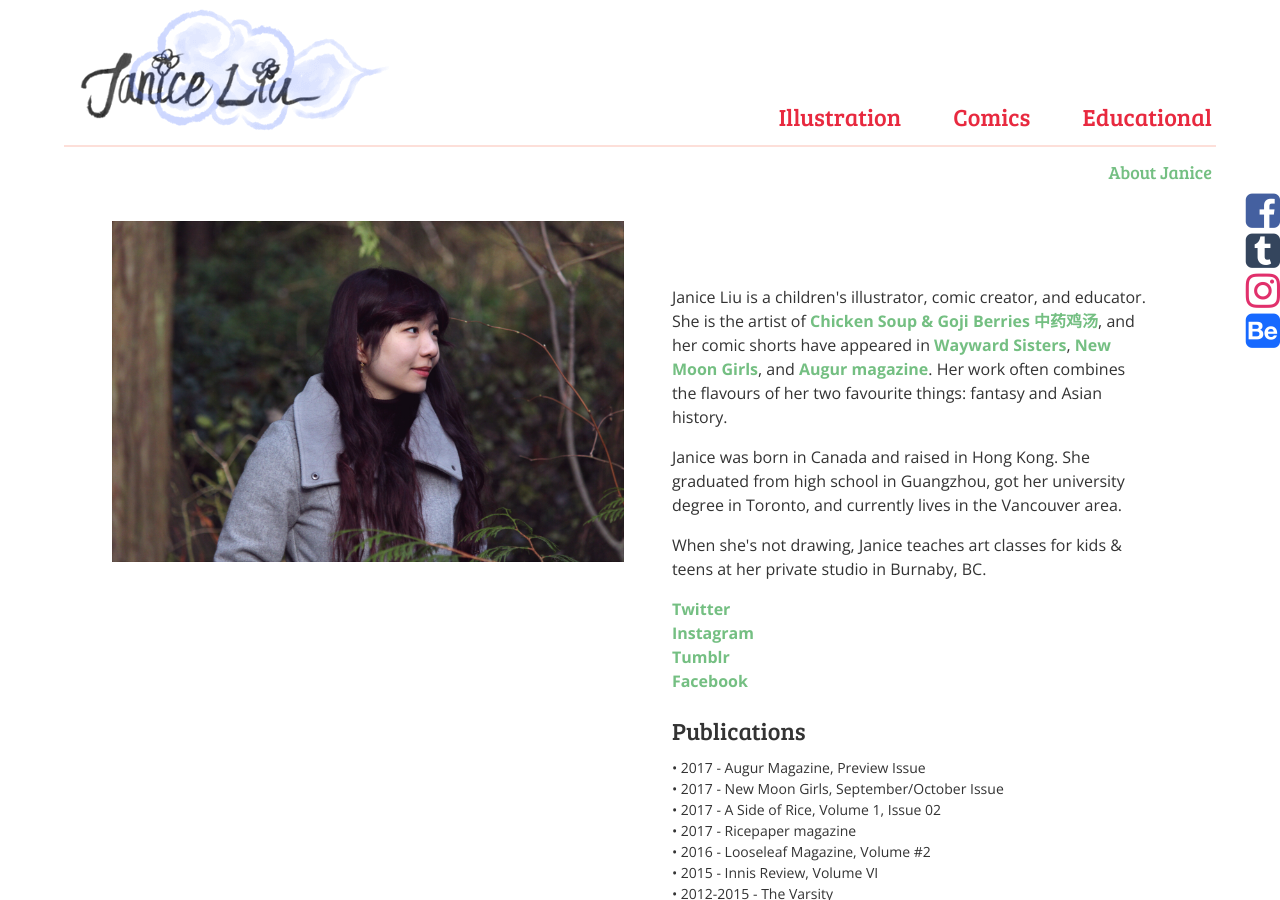
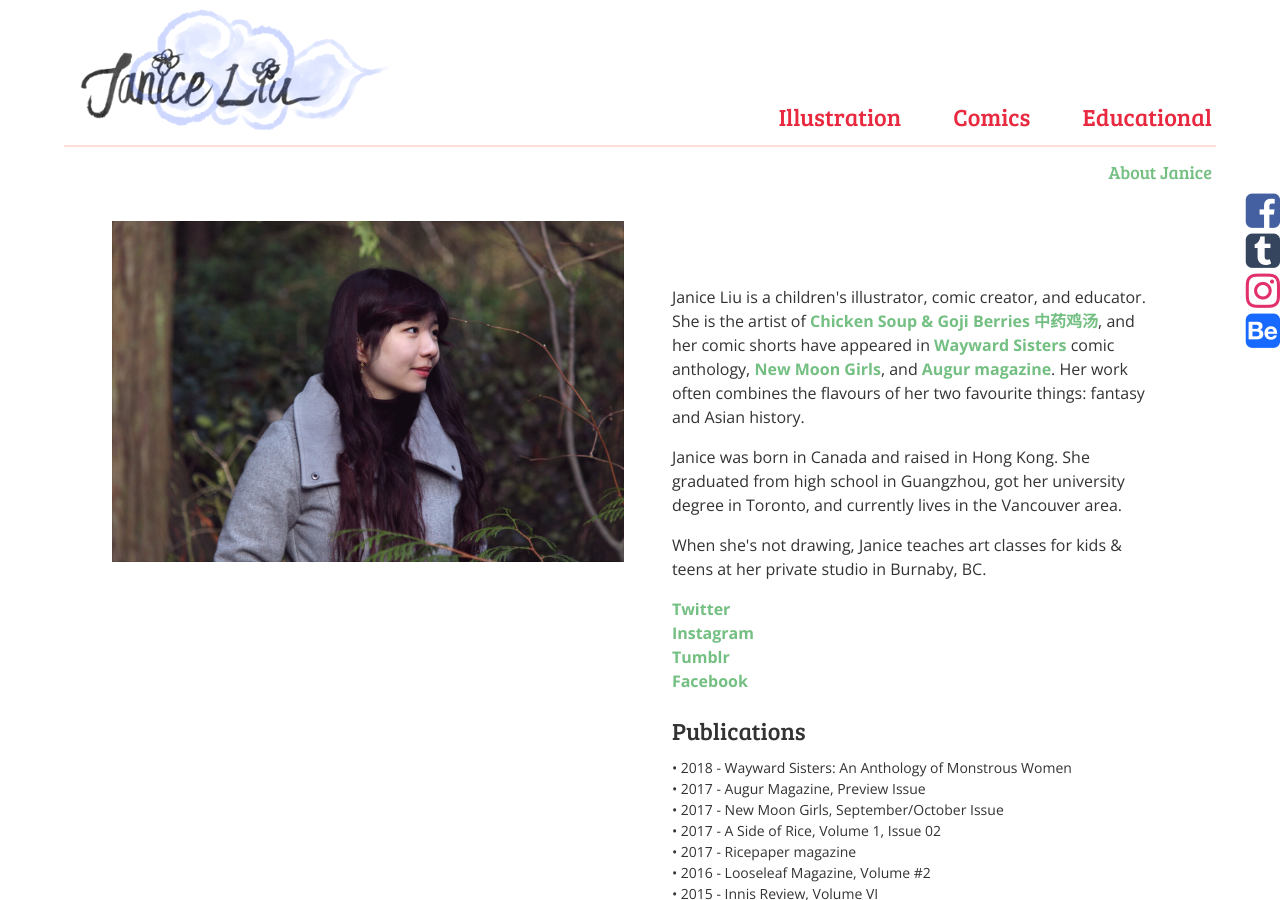
Before and after one commit to flutterdoodle/flutterdoodle.github.io, a Jekyll site: the page built from about.html, in a window 1280 px wide and 900 px high. Built offline with Jekyll 4.4.1, drawn with Linux system fonts in a browser that asks for light colours; nearby versions of some CDN libraries.

Commit message:
Update about.html

```diff
--- a/about.html
+++ b/about.html
@@ -4,12 +4,15 @@ permalink: "/about/"
 title: About
 img: "/uploads/2018/01/02/janice-201801c.jpg"
 ---
-<p>Janice Liu is a children's illustrator, comic creator, and educator. She is the artist of <a href="chickensoupcomic.com">Chicken Soup &amp; Goji Berries 中药鸡汤</a>, and her comic shorts have appeared in&nbsp;<a href="http://waywardsistersanthology.com/">Wayward Sisters</a>, <a href="http://newmoon.com/">New Moon Girls</a>, and <a href="http://www.augurmag.com/">Augur magazine</a>.&nbsp;<span style="font-size: 1rem;">Her work often combines the flavours of her two favourite things: fantasy and Asian history.</span></p><p><span style="font-size: 1rem;">Janice was born in Canada and raised in Hong Kong. She graduated from high school in Guangzhou, got her university degree in Toronto, and currently lives in the Vancouver area.</span></p>
+<p>Janice Liu is a children's illustrator, comic creator, and educator. She is the artist of <a href="chickensoupcomic.com">Chicken Soup &amp; Goji Berries 中药鸡汤</a>, and her comic shorts have appeared in&nbsp;<a href="http://waywardsistersanthology.com/">Wayward Sisters</a> comic anthology, <a href="http://newmoon.com/">New Moon Girls</a>, and <a href="http://www.augurmag.com/">Augur magazine</a>.&nbsp;<span style="font-size: 1rem;">Her work often combines the flavours of her two favourite things: fantasy and Asian history.</span></p><p><span style="font-size: 1rem;">Janice was born in Canada and raised in Hong Kong. She graduated from high school in Guangzhou, got her university degree in Toronto, and currently lives in the Vancouver area.</span></p>
 <p>When she's not drawing, Janice teaches art classes for kids &amp; teens at her private studio in Burnaby, BC.</p><p><a href="https://twitter.com/flutterdoodle">Twitter</a><br><a href="https://www.instagram.com/flutterdoodle/">Instagram</a><br><a href="http://blog.janiceliu.com/">Tumblr</a><br><a href="https://www.facebook.com/Janice-Liu-Illustration-534766226712085/">Facebook</a></p>
 
 <h2>Publications</h2>
 <ul>
-    <li>• 2017 - Augur Magazine, Preview Issue</li><li>• 2017 - New Moon Girls, September/October Issue</li><li>• 2017 - A Side of Rice, Volume 1, Issue 02</li>
+    <li>• 2018 - Wayward Sisters: An Anthology of Monstrous Women</li>
+    <li>• 2017 - Augur Magazine, Preview Issue</li>
+    <li>• 2017 - New Moon Girls, September/October Issue</li>
+    <li>• 2017 - A Side of Rice, Volume 1, Issue 02</li>
     <li>• 2017 - Ricepaper magazine</li>
     <li>• 2016 - Looseleaf Magazine, Volume #2</li>
     <li>• 2015 - Innis Review, Volume VI</li>
```
